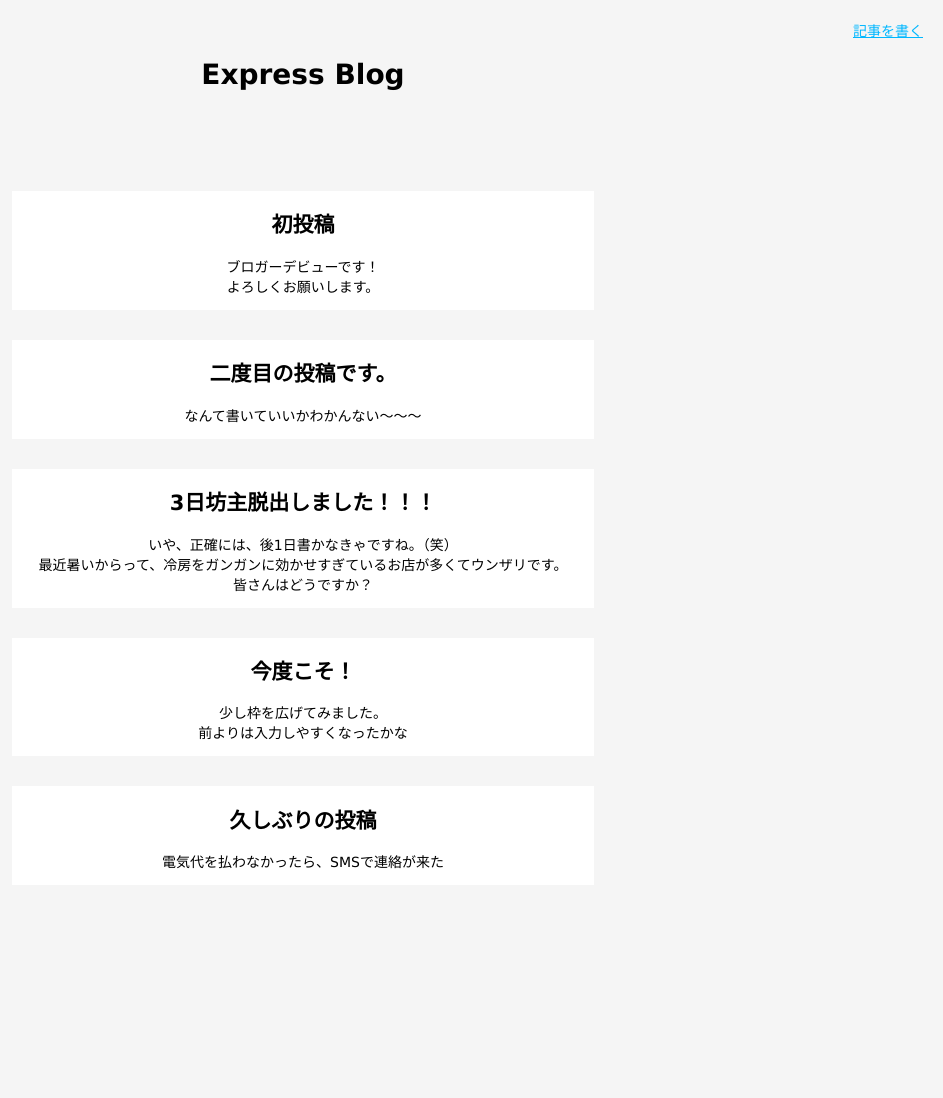
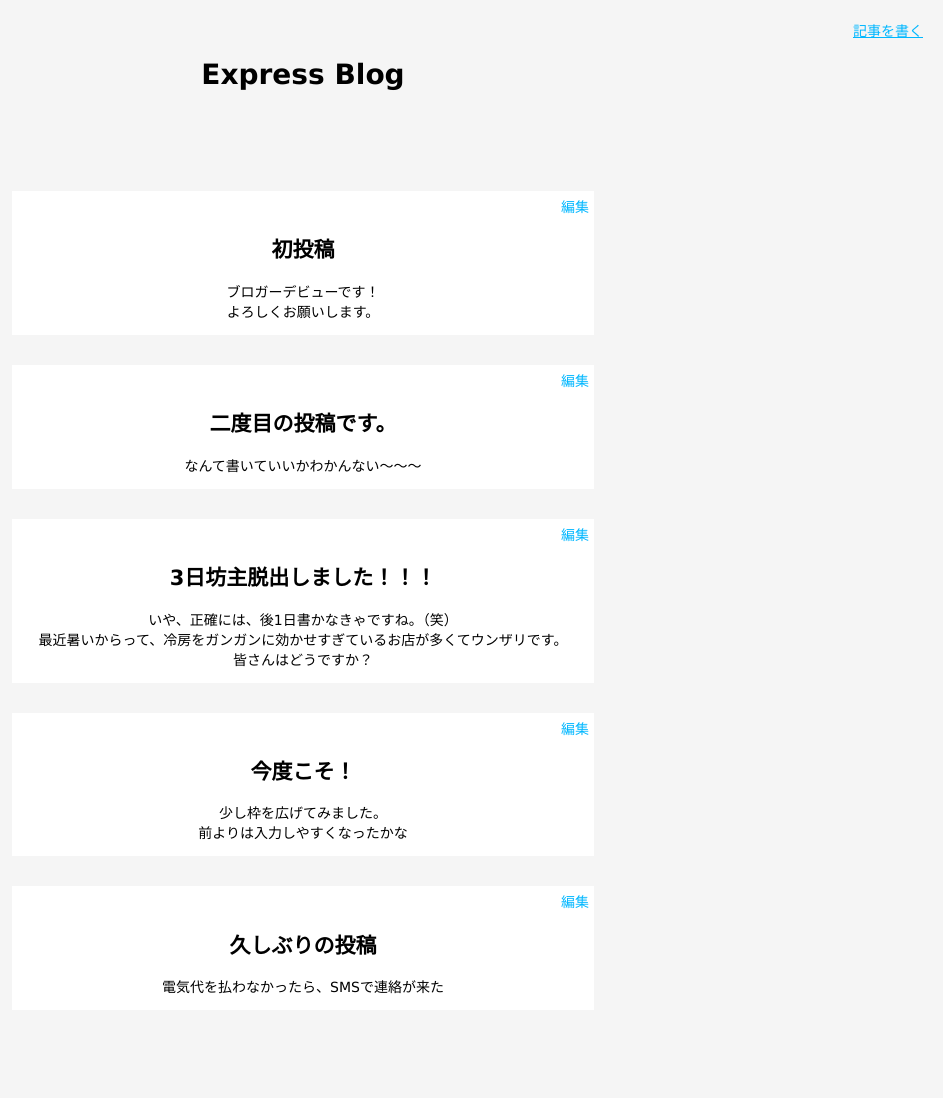
Before and after one commit to takuya-nakayasu/express-blog, a Node server app: page / in a window 1280 px wide. Shown: the whole page, without its empty margins (337-1280 px from the left). Before the commit the page ends 869 px from the top, so only its background shows below. Run offline with Node 20, Linux system fonts and the light colour scheme; data comes from the database, SQL or seed files in the repository; some libraries are stand-ins or nearby versions.

Commit message:
編集ボタン

```diff
--- a/public/stylesheets/style.css
+++ b/public/stylesheets/style.css
@@ -64,3 +64,8 @@ button {
 .title {
   margin: 0 0 100px 0;
 }
+
+.edit {
+  text-align: right;
+  margin: 5px;
+}
--- a/views/index.ejs
+++ b/views/index.ejs
@@ -10,10 +10,13 @@
       <h1 class="title">Express Blog</h1>
       <% for(var i=0; i<posts.length; i++) {%>
         <div class="article">
+          <div class="edit">
+            <a>編集</a>
+          </div>
           <h2><%= posts[i].title%></h2>
           <p><%- posts[i].content%></p>
         </div>
       <% } %>
-  </div>
+    </div>
   </body>
 </html>
```
